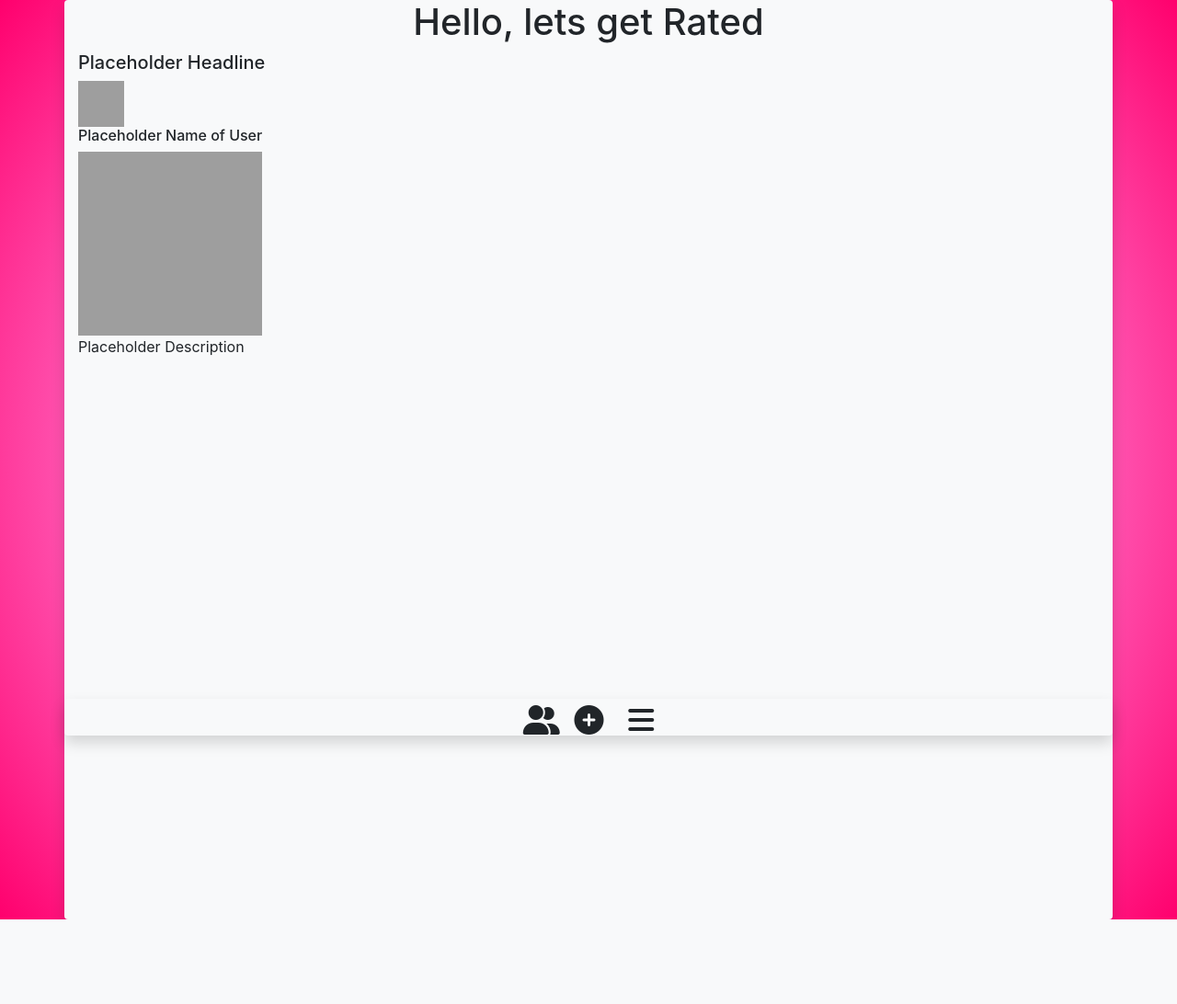
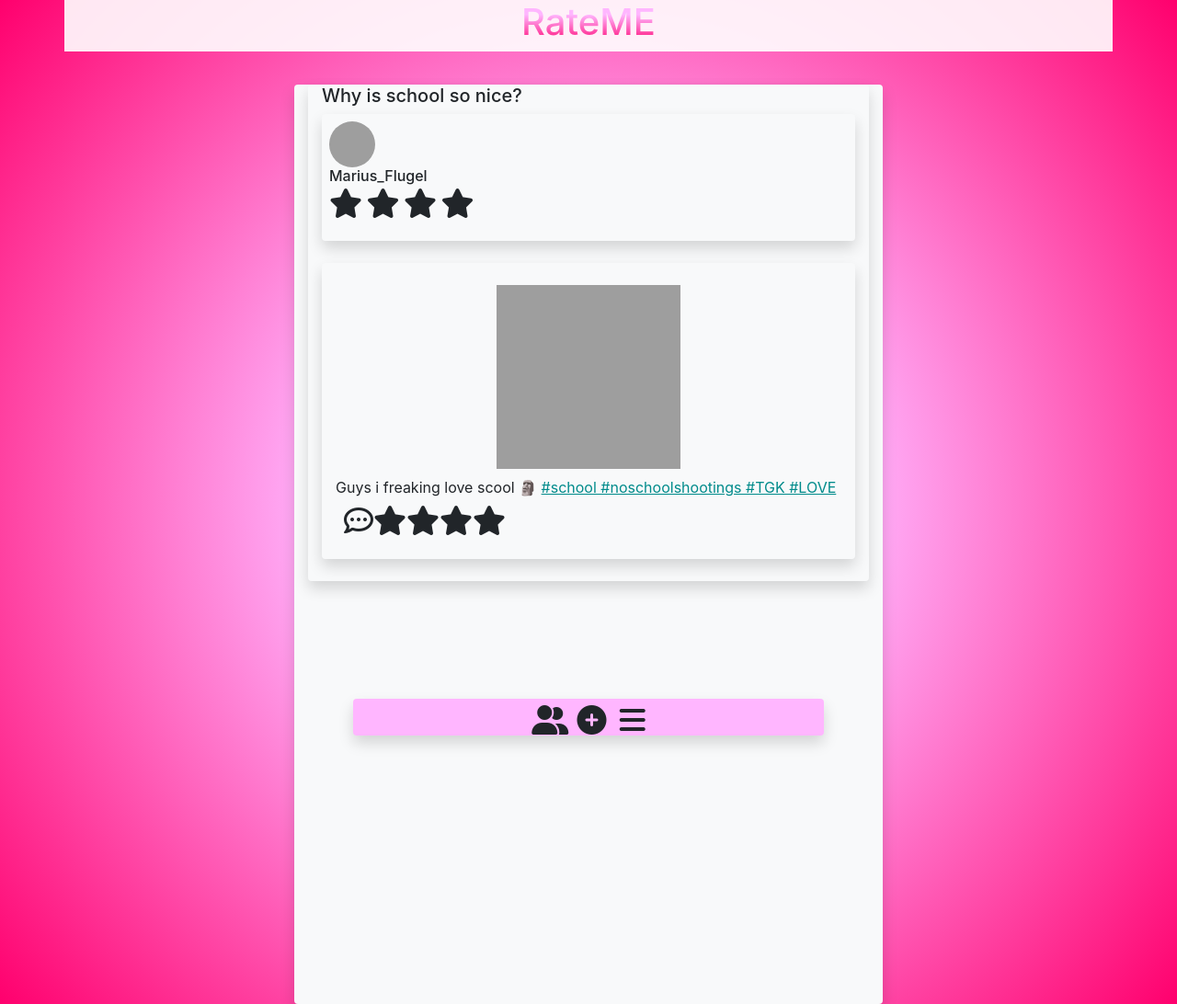
Before and after one commit to CyberHummel/Rate-ME, a PHP site: page /home.html in a window 1280 px wide. Shown: the whole page at 92% size. Before the commit the page ends 1000 px from the top, so only its background shows below. Run offline with PHP 8.4, Linux system fonts and the light colour scheme; some libraries are stand-ins or nearby versions; grey boxes are pictures that could not be loaded.

Commit message:
HomePage HTML-Layout Almost Completed :D (Maximus)

```diff
--- a/App/Frontend/home.css
+++ b/App/Frontend/home.css
@@ -4,3 +4,14 @@
     width: 100%;
     height: 100%;
 }
+
+.profile-pic{
+    border-radius: 50%;
+}
+
+.rate-me_headline{
+    background:-webkit-linear-gradient(rgba(255,182,255,1) 33%, rgba(255,0,109,1));
+    background-clip:border-box;
+    -webkit-background-clip: text;
+    -webkit-text-fill-color: transparent;
+}
--- a/App/Frontend/home.html
+++ b/App/Frontend/home.html
@@ -11,20 +11,43 @@
     <script src="https://kit.fontawesome.com/c5f3357375.js" crossorigin="anonymous"></script>
 </head>
 <body class="backround" style="height: 1000px;">
-    <div class="container rounded bg-light shadow mb-5" style="height: 100%;">
-        <h1 class="h1 text-center">Hello, lets get Rated</h1>
-        <h5>Placeholder Headline</h5>
-        <img src="https://picsum.photos/50" alt="">
-        <h6>Placeholder Name of User</h6>
-        <!-- Placeholder Name and img above same line -->
+    <div class="container rounded bg-light shadow mb-5 text" style="height: 100%; width: 50%;">
 
-        <img src="https://picsum.photos/200" alt="">
-        <p>Placeholder Description</p>
-        <i class="placeholderforCommentIcon"></i>
-        <i class="placeholderforRatingStars"></i>
-        <!-- Comment Icon and RatingStarsIcon same line -->
+        <div class="fixed-top container" style="background-color:rgb(255,255,255,0.9)">
+            <h1 class="h1 text-center rate-me_headline">RateME</h1>
+        </div>
+
+        <div class="container rounded shadow mb-3" style="margin-top: 15%;">
+            <h5>Why is school so nice?</h5>
+            <div class="rounded shadow mb-8">
+                <img src="https://picsum.photos/50" alt="" class="profile-pic ml-2 mt-2">
+                <h6 class="ml-2">Marius_Flugel</h6>
+                <i class="fa fa-star fa-2xl ml-2"></i>
+                <i class="fa fa-star fa-2xl"></i>
+                <i class="fa fa-star fa-2xl"></i>
+                <i class="fa fa-star fa-2xl" style="margin-bottom: 7%;"></i>
+            </div>
+
+            <br>
+            <div class="text-center rounded container shadow">
+                <br>
+                <img src="https://picsum.photos/200" alt="">
+                <p style="text-align: left;" class="mt-2">Guys i freaking love scool &#128511 <span style="color: darkcyan; text-decoration: underline;">#school #noschoolshootings #TGK #LOVE</span> </p> <!--Multiple Spans for different Hashtags, also make clickable-->
+                <div class="text-left row mt-4">
+                    <i class="fa fa-commenting-o fa-2xl ml-4"></i>
+                    <i class="fa fa-star fa-2xl"></i>
+                    <i class="fa fa-star fa-2xl"></i>
+                    <i class="fa fa-star fa-2xl"></i>
+                    <i class="fa fa-star fa-2xl" style="margin-bottom: 7%;"></i>
+
+                </div>
+            </div>
+            <br>
+        </div>
+
+
         <br>
-        <div id="bottom-bar" class="container rounded shadow mb-8 text-center fixed-bottom" style="height: 5%;">
+        <div id="bottom-bar" class="container rounded shadow mb-8 text-center fixed-bottom" style="height: 5%;background-color:rgb(255,182,255,1); width:40%;">
             <i class="fa-solid fa-user-group fa-2xl" style="margin-right: 1%; vertical-align: bottom;"></i>
             <i class="fa-solid fa-circle-plus fa-2xl" style="margin-right: 2%; vertical-align: bottom;"></i>
             <i class="fa-solid fa-bars fa-2xl" style="vertical-align: bottom;"></i>
```
